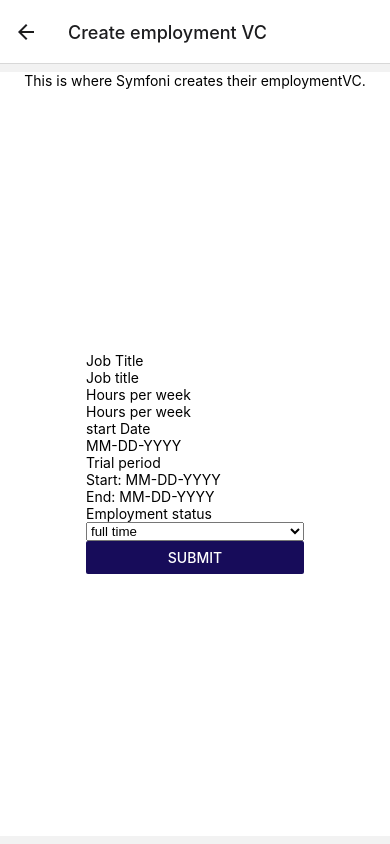
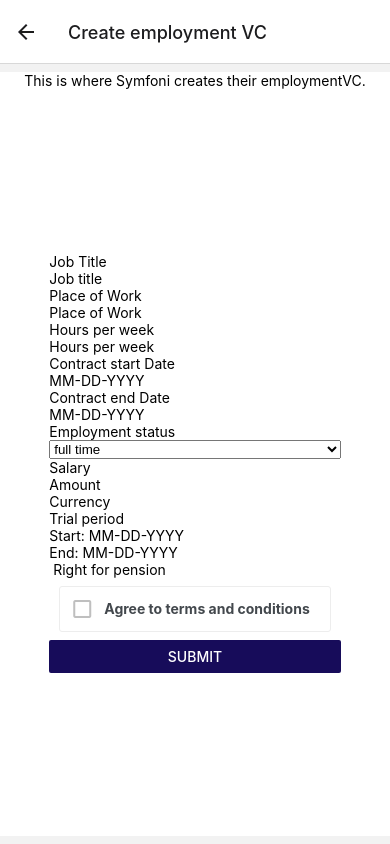
Before and after one commit to symfoni/bachelor, a React Native app: screen /SymfoniCreateEmploymentVC in a window 390 px wide. Built offline with nearby package versions, Linux system fonts and the light colour scheme.

Commit message:
Added checkbox from react-native-elements

```diff
--- a/app/components/employmentForm.tsx
+++ b/app/components/employmentForm.tsx
@@ -1,9 +1,10 @@
 import { Picker } from '@react-native-picker/picker';
-import { Button, TextInput, View, Text } from 'react-native';
+import { Button, TextInput, View, Text} from 'react-native';
 import { styles, symfoniColor } from '../styles';
 import { Formik } from 'formik';
 import * as yup from 'yup';
 import React, { useState } from 'react';
+import { CheckBox } from 'react-native-elements';
 
 // A schema for validating the form inputs using the yup library
 const EmploymentSchema = yup.object({
@@ -29,7 +30,7 @@ export default function EmploymentForm() {
 		 */
 		<View style={styles.container}>
 			<Formik
-				initialValues={{ jobTitle: '', placeOfWork: '', hoursOfWork: '', startDate: '', endDate: '',  employmentType: '', partTimePercentage: '', frequency: '', amount: '',
+				initialValues={{ jobTitle: '', placeOfWork: '', hoursOfWork: '', startDate: '', endDate: '',  employmentType: '', partTimePercentage: '', amount: '',
 					currency: '', trialStartDate: '', trialEndDate: '', rightForPension: false, nonCompeteClause: false, requirementToWorkOversees: false, employmentStatus: ''}}
 				validationSchema={EmploymentSchema}
 				onSubmit={(values, actions) => {
@@ -49,8 +50,14 @@ export default function EmploymentForm() {
 
 						<Text>{props.touched.jobTitle && props.errors.jobTitle}</Text>
 
-
-
+						<Text>Place of Work</Text>
+						<TextInput
+							style={styles.input}
+							placeholder='Place of Work'
+							onChangeText={props.handleChange('placeOfWork')}
+							value={props.values.placeOfWork}
+							onBlur={props.handleBlur('placeOfWork')}
+						/>
 
 						<Text>Hours per week</Text>
 						<TextInput
@@ -64,31 +71,22 @@ export default function EmploymentForm() {
 
 						<Text>{props.touched.hoursOfWork && props.errors.hoursOfWork}</Text>
 
-						<Text>start Date</Text>
+						<Text>Contract start Date</Text>
 						<TextInput
 							style={styles.input}
 							placeholder='MM-DD-YYYY'
 							onChangeText={props.handleChange('startDate')}
 							value={props.values.startDate}
 							onBlur={props.handleBlur('startDate')}
-
 						/>
 
-						<Text>Trial period</Text>
+						<Text>Contract end Date</Text>
 						<TextInput
 							style={styles.input}
-							placeholder='Start: MM-DD-YYYY'
-							onChangeText={props.handleChange('trialStartDate')}
-							value={props.values.startDate}
-							onBlur={props.handleBlur('trialStartDate')}
-
-						/>
-						<TextInput
-							style={styles.input}
-							placeholder='End: MM-DD-YYYY'
-							onChangeText={props.handleChange('trialEndDate')}
-							value={props.values.startDate}
-							onBlur={props.handleBlur('trialEndDate')}
+							placeholder='MM-DD-YYYY'
+							onChangeText={props.handleChange('endDate')}
+							value={props.values.endDate}
+							onBlur={props.handleBlur('endDate')}
 						/>
 
 						<Text>Employment status</Text>
@@ -101,9 +99,57 @@ export default function EmploymentForm() {
 							<Picker.Item label='freelance' value='freelance'></Picker.Item>
 						</Picker>
 
+						<Text>Salary</Text>
+
+						<TextInput
+							style={styles.input}
+							placeholder='Amount'
+							onChangeText={props.handleChange('amount')}
+							value={props.values.amount}
+							onBlur={props.handleBlur('amount')}
+						/>
+
+						<TextInput
+							style={styles.input}
+							placeholder='Currency'
+							onChangeText={props.handleChange('currency')}
+							value={props.values.currency}
+							onBlur={props.handleBlur('currency')}
+						/>
+
+						<Text>Trial period</Text>
+						<TextInput
+							style={styles.input}
+							placeholder='Start: MM-DD-YYYY'
+							onChangeText={props.handleChange('trialStartDate')}
+							value={props.values.startDate}
+							onBlur={props.handleBlur('trialStartDate')}
+						/>
+						<TextInput
+							style={styles.input}
+							placeholder='End: MM-DD-YYYY'
+							onChangeText={props.handleChange('trialEndDate')}
+							value={props.values.startDate}
+							onBlur={props.handleBlur('trialEndDate')}
+						/>
+
+						<Text> Right for pension </Text>
+						<CheckBox
+							containerStyle={styles.container}
+							checkedIcon="check-box"
+							iconType="material"
+							uncheckedIcon="check-box-outline-blank"
+							title="Agree to terms and conditions"
+							checked={props.values.rightForPension}
+							onPress={() => props.setFieldValue('rightForPension', !props.values.rightForPension)}
+						/>
 
 
-						<Text>{props.touched.startDate && props.errors.startDate}</Text>
+
+
+
+
+
 
 						<Button color={symfoniColor} title="Submit" onPress={props.submitForm} />
 					</View>
--- a/package.json
+++ b/package.json
@@ -27,6 +27,7 @@
   },
   "homepage": "https://github.com/symfoni/bachelor#readme",
   "dependencies": {
+    "@react-native-community/checkbox": "^0.5.12",
     "@react-native-picker/picker": "^2.4.0",
     "@react-navigation/native": "^6.0.8",
     "@react-navigation/native-stack": "^6.5.2",
@@ -54,6 +55,7 @@
     "react": "17.0.1",
     "react-dom": "17.0.1",
     "react-native": "0.64.3",
+    "react-native-elements": "^3.4.2",
     "react-native-safe-area-context": "3.3.2",
     "react-native-screens": "~3.10.1",
     "react-native-web": "0.17.1",
```
Also changed, not shown: 1 other file (tests, documents, lock files or other folders).
